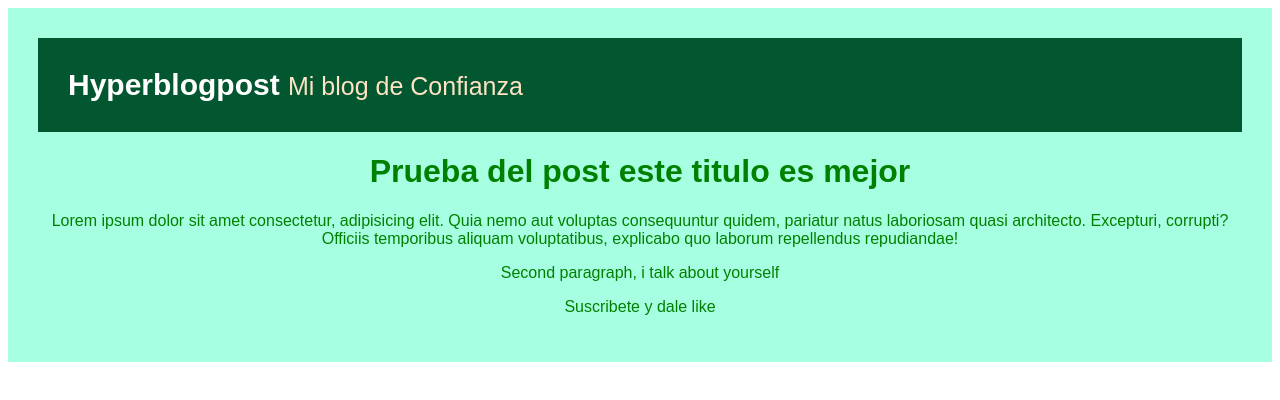
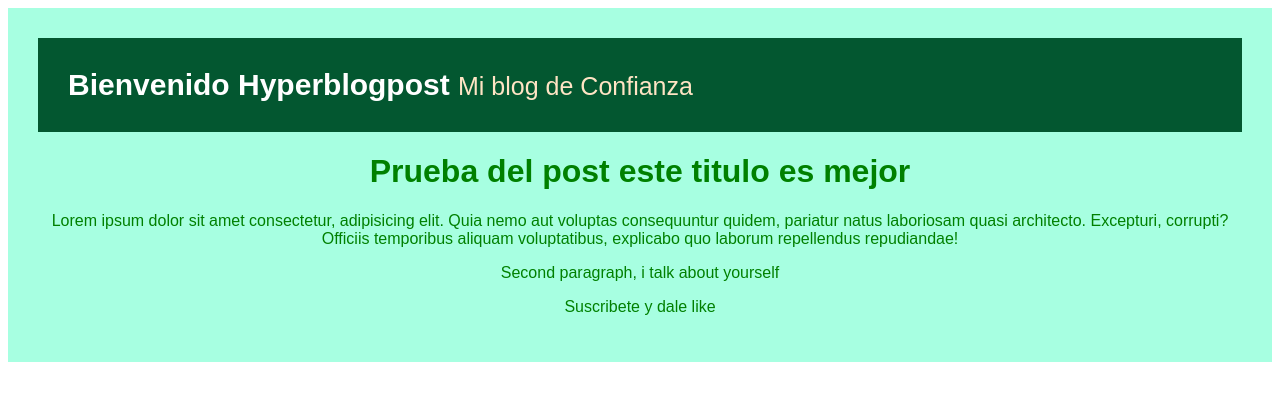
Before and after one commit to josesandrea/hyperblog, a plain HTML site: page blogspot.html in a window 1280 px wide. Drawn offline with Linux system fonts and the light colour scheme.

Commit message:
Agregue bienvenido al titulo desde github
Para hacer una prueba

```diff
--- a/blogspot.html
+++ b/blogspot.html
@@ -9,7 +9,7 @@
 </head>
 <body>
     <div class="contenedor">
-        <div id="cabecera">Hyperblogpost
+        <div id="cabecera">Bienvenido Hyperblogpost
              <span>   Mi blog de Confianza</span> </div>
 
     <h1>Prueba del post este titulo es mejor</h1>
```
